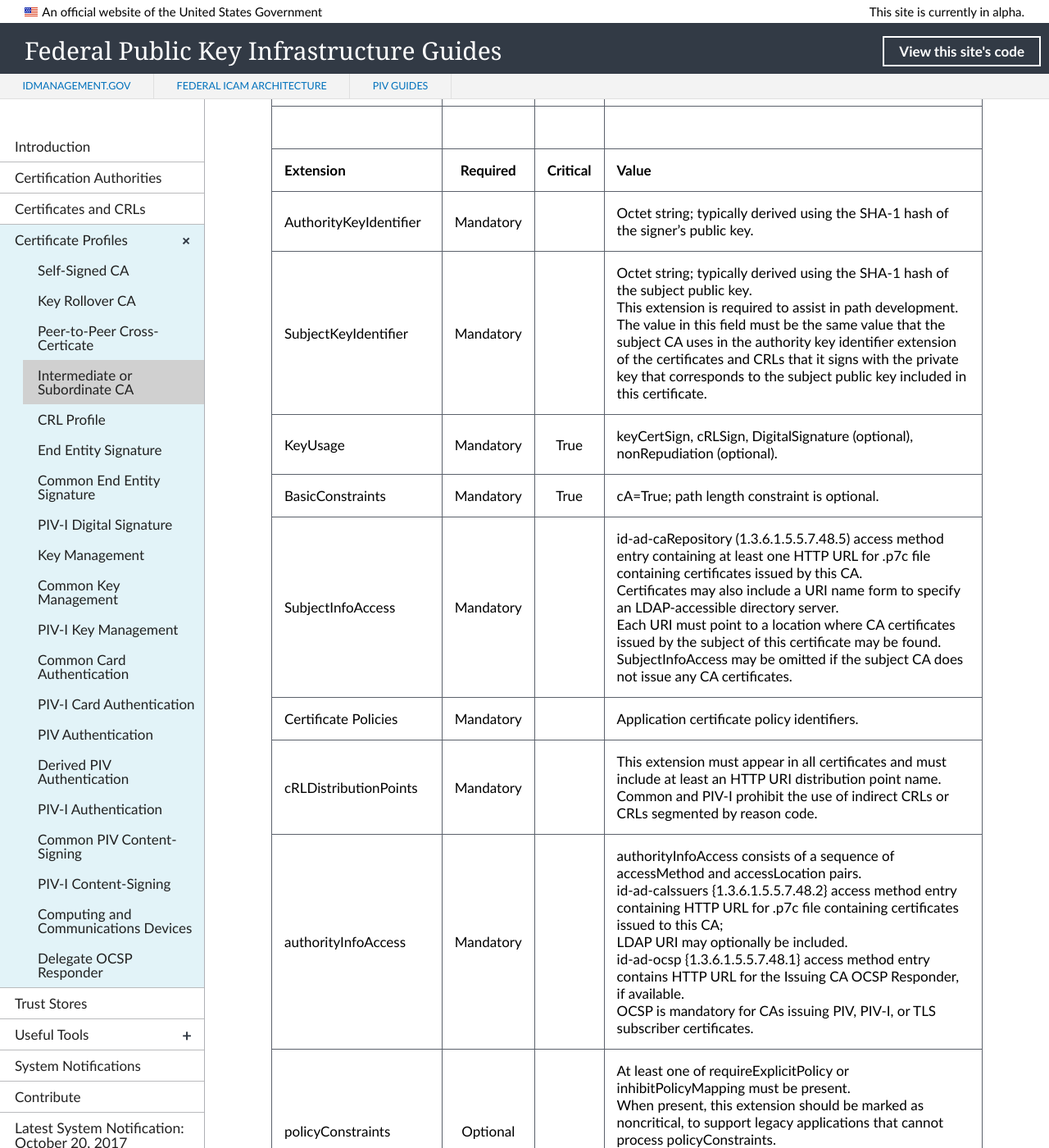
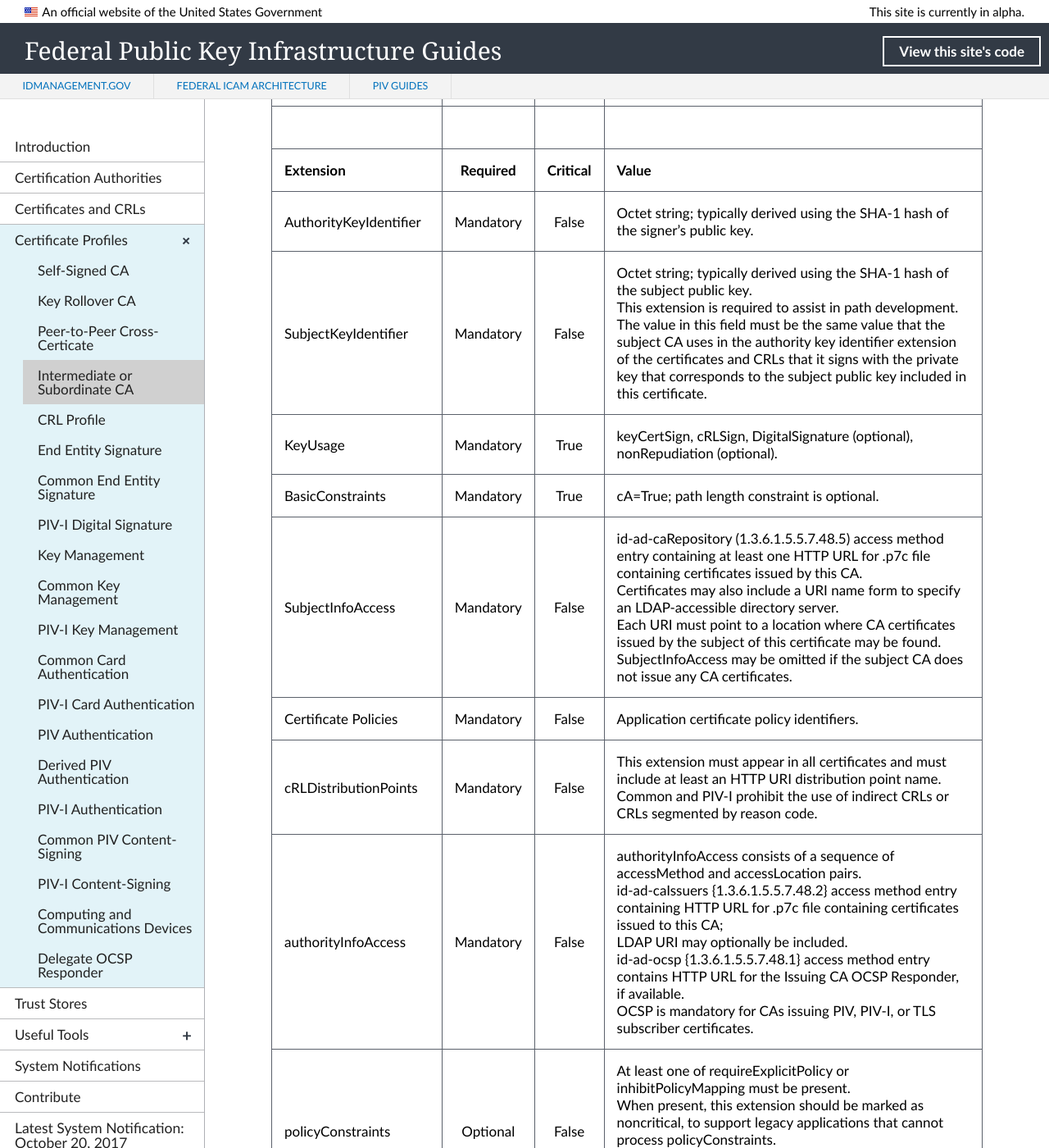
Before and after one commit to GSA/fpki-guides, a Jekyll site: the page built from _profiles/04_int_or_sub_ca.md, in a window 1280 px wide and 1400 px high, scrolled down 1141 px. Shown: the whole window at 82% size. Built offline with Jekyll 4.4.1, drawn with Linux system fonts in a browser that asks for light colours; nearby versions of some CDN libraries; library files that are not in the unit come from our copies.

Commit message:
Update 04_int_or_sub_ca.md
Update extensions

```diff
--- a/_profiles/04_int_or_sub_ca.md
+++ b/_profiles/04_int_or_sub_ca.md
@@ -18,16 +18,16 @@
 | Signature   |       |       |   sha256 WithRSAEncryption {1 2 840 113549 1 1 11}<BR>or ECDSA with appropriate Hash.   |
 |               |                 |              |                                       |
 | **Extension** |  **Required**   | **Critical** | **Value**                             |
-| AuthorityKeyIdentifier  | Mandatory |  |  Octet string; typically derived using the SHA-1 hash of the signer’s public key. |
-| SubjectKeyIdentifier  | Mandatory |  |  Octet string; typically derived using the SHA-1 hash of the subject public key.<BR>This extension is required to assist in path development.<BR>The value in this field must be the same value that the subject CA uses in the authority key identifier extension of the certificates and CRLs that it signs with the private key that corresponds to the subject public key included in this certificate. |
+| AuthorityKeyIdentifier  | Mandatory | False |  Octet string; typically derived using the SHA-1 hash of the signer’s public key. |
+| SubjectKeyIdentifier  | Mandatory | False |  Octet string; typically derived using the SHA-1 hash of the subject public key.<BR>This extension is required to assist in path development.<BR>The value in this field must be the same value that the subject CA uses in the authority key identifier extension of the certificates and CRLs that it signs with the private key that corresponds to the subject public key included in this certificate. |
 | KeyUsage  | Mandatory | True |  keyCertSign, cRLSign, DigitalSignature (optional), nonRepudiation (optional). |
 | BasicConstraints   | Mandatory | True |  cA=True; path length constraint is optional. |
-| SubjectInfoAccess   | Mandatory |  |  id-ad-caRepository (1.3.6.1.5.5.7.48.5) access method entry containing at least one HTTP URL for .p7c file containing certificates issued by this CA.<BR>Certificates may also include a URI name form to specify an LDAP-accessible directory server.<BR>Each URI must point to a location where CA certificates issued by the subject of this certificate may be found. <BR>SubjectInfoAccess may be omitted if the subject CA does not issue any CA certificates. |
-| Certificate Policies   | Mandatory  |  | Application certificate policy identifiers. |
-| cRLDistributionPoints   | Mandatory  |  | This extension must appear in all certificates and must include at least an HTTP URI distribution point name.<BR>Common and PIV-I prohibit the use of indirect CRLs or CRLs segmented by reason code. |
-| authorityInfoAccess   | Mandatory  |  | authorityInfoAccess consists of a sequence of accessMethod and accessLocation pairs.<BR>id-ad-caIssuers {1.3.6.1.5.5.7.48.2} access method entry containing HTTP URL for .p7c file containing certificates issued to this CA;<BR>LDAP URI may optionally be included.<BR>id-ad-ocsp {1.3.6.1.5.5.7.48.1} access method entry contains HTTP URL for the Issuing CA OCSP Responder, if available.<BR>OCSP is mandatory for CAs issuing PIV, PIV-I, or TLS subscriber certificates. |
-| policyConstraints   | Optional  |  | At least one of requireExplicitPolicy or inhibitPolicyMapping must be present.<BR>When present, this extension should be marked as noncritical, to support legacy applications that cannot process policyConstraints.<BR>InhibitPolicyMapping skipcerts = 0 for a CA certificate issued under the same CP as issuing CA, to not allow transitive trust. |
-| inhibitAnyPolicy   | Optional  |  | SkipCerts=0. |
+| SubjectInfoAccess   | Mandatory | False |  id-ad-caRepository (1.3.6.1.5.5.7.48.5) access method entry containing at least one HTTP URL for .p7c file containing certificates issued by this CA.<BR>Certificates may also include a URI name form to specify an LDAP-accessible directory server.<BR>Each URI must point to a location where CA certificates issued by the subject of this certificate may be found. <BR>SubjectInfoAccess may be omitted if the subject CA does not issue any CA certificates. |
+| Certificate Policies   | Mandatory  | False | Application certificate policy identifiers. |
+| cRLDistributionPoints   | Mandatory  | False | This extension must appear in all certificates and must include at least an HTTP URI distribution point name.<BR>Common and PIV-I prohibit the use of indirect CRLs or CRLs segmented by reason code. |
+| authorityInfoAccess   | Mandatory  | False | authorityInfoAccess consists of a sequence of accessMethod and accessLocation pairs.<BR>id-ad-caIssuers {1.3.6.1.5.5.7.48.2} access method entry containing HTTP URL for .p7c file containing certificates issued to this CA;<BR>LDAP URI may optionally be included.<BR>id-ad-ocsp {1.3.6.1.5.5.7.48.1} access method entry contains HTTP URL for the Issuing CA OCSP Responder, if available.<BR>OCSP is mandatory for CAs issuing PIV, PIV-I, or TLS subscriber certificates. |
+| policyConstraints   | Optional  | False | At least one of requireExplicitPolicy or inhibitPolicyMapping must be present.<BR>When present, this extension should be marked as noncritical, to support legacy applications that cannot process policyConstraints.<BR>InhibitPolicyMapping skipcerts = 0 for a CA certificate issued under the same CP as issuing CA, to not allow transitive trust. |
+| inhibitAnyPolicy   | Optional  | False | SkipCerts=0. |
 | nameConstraints   | Optional  | True | If present, any combination of permitted and excluded subtrees may appear.<BR>If permitted and excluded subtrees overlap, the excluded subtree takes precedence.<BR>It is recommended that name constraints only be imposed on the directoryName name form. |
-| IssuerAltName   | Optional  |  | Any name types may be present; most common is rfc822Name for email of PKI administrator. |
-| SubjectAltName   | Optional  |  | Any name types may be present; most common is rfc822Name for email of subject PKI administrator. |
+| IssuerAltName   | Optional  | False | Any name types may be present; most common is rfc822Name for email of PKI administrator. |
+| SubjectAltName   | Optional  | False | Any name types may be present; most common is rfc822Name for email of subject PKI administrator. |
```
